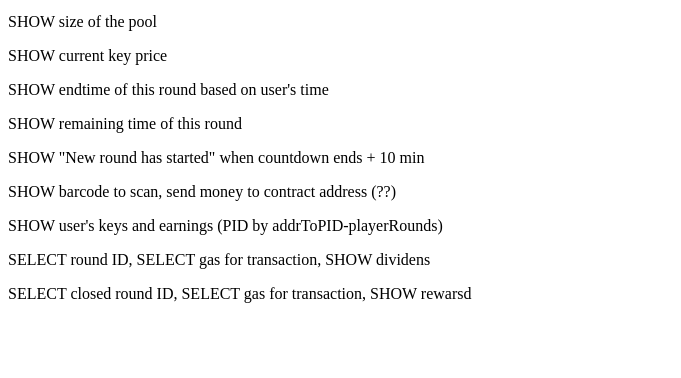
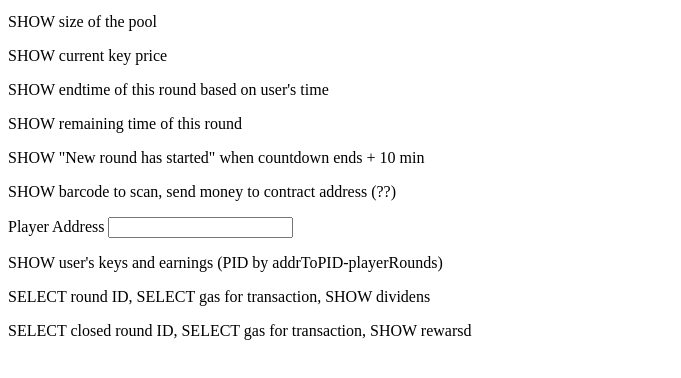
Before and after one commit to JyCinder/FOMOgame, a website: page index.html in a window 1280 px wide. Shown: the part 130-508 px from the top of the page, without its empty margins (0-681 px from the left). Drawn offline with Linux system fonts and the light colour scheme.

Commit message:
doing what i can for now

```diff
--- a/index.html
+++ b/index.html
@@ -17,6 +17,10 @@
 		<p>SHOW remaining time of this round</p>
 		<p>SHOW "New round has started" when countdown ends + 10 min </p>
 		<p>SHOW barcode to scan, send money to contract address (??)</p>
+
+		<label for="playerStatus" class="col-lg-2 control-label">Player Address</label>
+		<input id="playerAddress" type="text">
+
 		<p>SHOW user's keys and earnings (PID by addrToPID-playerRounds)</p>
 		<p>SELECT round ID, SELECT gas for transaction, SHOW dividens</p>
 		<p>SELECT closed round ID, SELECT gas for transaction, SHOW rewarsd</p>
```
